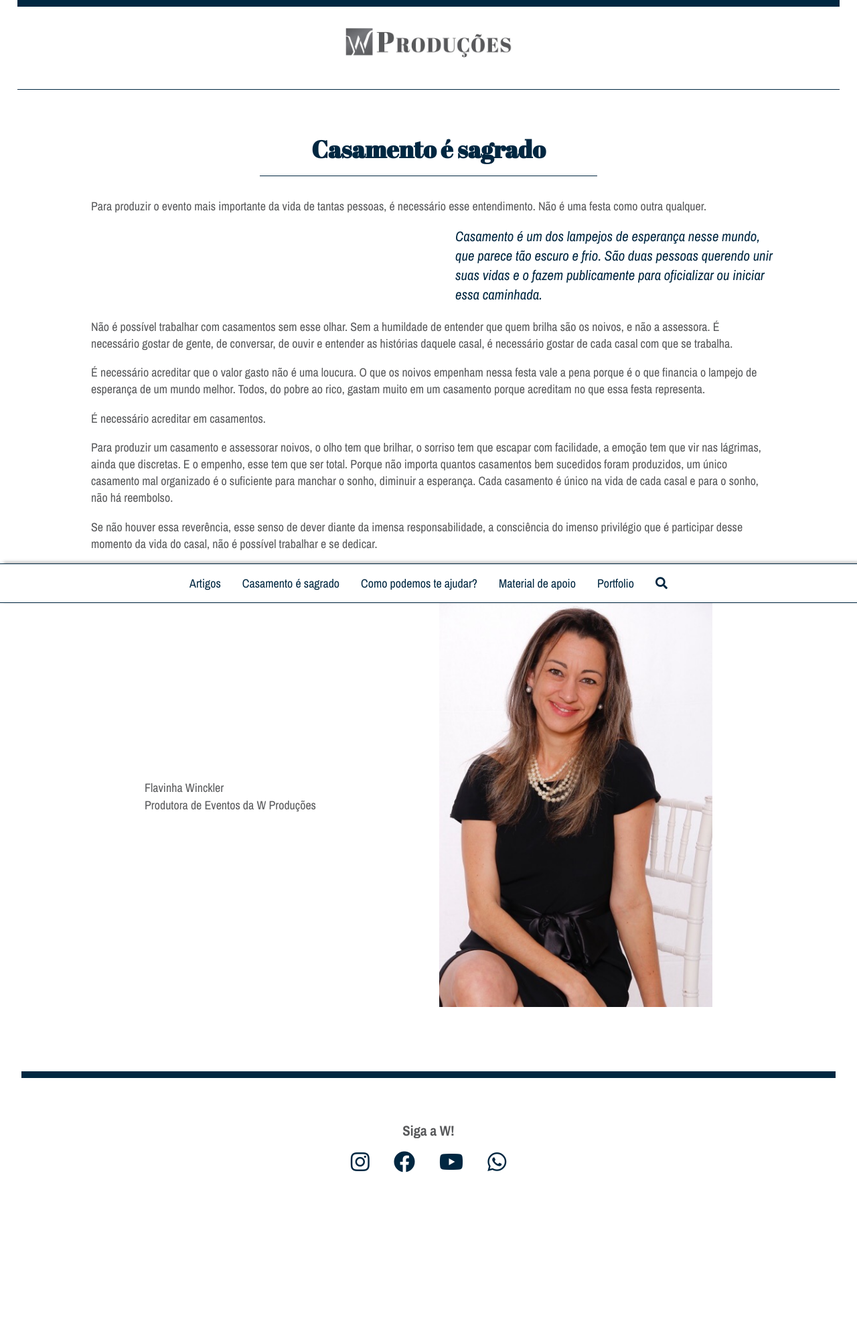
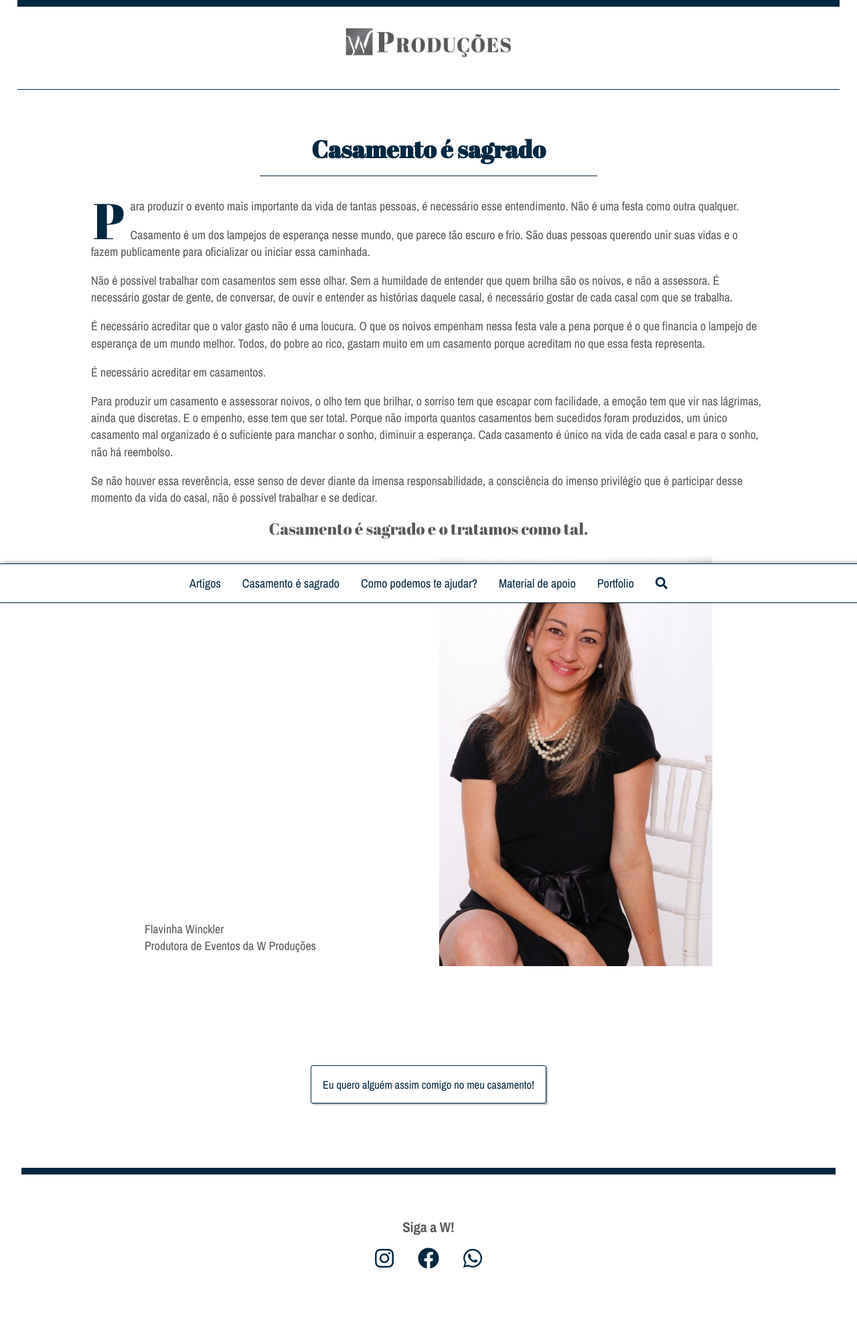
Before and after one commit to w-produtora/w-produtora.github.io, a Jekyll site: the page built from casamento-sagrado.html, in a window 1280 px wide. Shown: the whole page at 67% size. Built offline with Jekyll 4.4.1, drawn with Linux system fonts in a browser that asks for light colours; nearby versions of some CDN libraries; comment, search, counter and statistics services are not loaded; before the commit the page ends 1862 px from its top, so only the background shows below that.

Commit message:
Few adjustmentss

```diff
--- a/_includes/footer.html
+++ b/_includes/footer.html
@@ -4,7 +4,6 @@
     <div class="footer-social">
     	<i class="fab fa-instagram"></i>
     	<i class="fab fa-facebook"></i>
-    	<i class="fab fa-youtube"></i>
     	<i class="fab fa-whatsapp"></i>
     </div>
   </footer>
--- a/casamento-sagrado.html
+++ b/casamento-sagrado.html
@@ -12,9 +12,9 @@ permalink: /casamento-sagrado/
 
 	<h1 class="cs-title">{{ page.title }}</h1>
 
-	<p>Para produzir o evento mais importante da vida de tantas pessoas, é necessário esse entendimento. Não é uma festa como outra qualquer.</p>
+	<p><span class="cs-first">P</span>ara produzir o evento mais importante da vida de tantas pessoas, é necessário esse entendimento. Não é uma festa como outra qualquer.</p>
 
-	<p class="cs-esp">Casamento é um dos lampejos de esperança nesse mundo, que parece tão escuro e frio. São duas pessoas querendo unir suas vidas e o fazem publicamente para oficializar ou iniciar essa caminhada.</p>
+	<p>Casamento é um dos lampejos de esperança nesse mundo, que parece tão escuro e frio. São duas pessoas querendo unir suas vidas e o fazem publicamente para oficializar ou iniciar essa caminhada.</p>
 
 	<p>Não é possível trabalhar com casamentos sem esse olhar. Sem a humildade de entender que quem brilha são os noivos, e não a assessora. É necessário gostar de gente, de conversar, de ouvir e entender as histórias daquele casal, é necessário gostar de cada casal com que se trabalha.</p>
 
@@ -35,4 +35,8 @@ permalink: /casamento-sagrado/
 		<img src="/img/flavia.jpg" alt="">
 	</div>
 
+
+	<p class="center">
+ 		<a class="button" href="">{{ page.cta }}</a>
+  </p>
 	</div>
--- a/css/style.css
+++ b/css/style.css
@@ -49,10 +49,10 @@ li {
 
 
 hr {
-  background-image: linear-gradient(to right, rgba(0, 0, 0, 0), var(--laranja), var(--laranja), var(--laranja),rgba(0, 0, 0, 0));
+  background-image: linear-gradient(to right, rgba(0, 0, 0, 0), var(--azul), var(--azul), var(--azul), rgba(0, 0, 0, 0));
   border: 0;
   height: 1px;
-  margin-top: 1rem;
+  margin: 2rem;
 }
 
 .center {
@@ -214,6 +214,7 @@ header {
 
 .artigos-texto_info > h4{
   font-size: 1.2rem;
+  font-weight: normal;
 }
 
 .artigos-chamada {
@@ -401,11 +402,20 @@ blockquote > p {
 }
 
 .cs-esp {
-  width: 30rem;
+  text-align: center;
+  font-size: 1.5rem;
+  font-family: 'Abril Fatface';
+}
+
+.cs-first {
   color: var(--azul);
-  margin-left: 34rem;
-  font-size: 1.3rem;
-  font-style: italic;
+  float: left;
+  font-family: 'Abril Fatface';
+  font-size: 75px;
+  line-height: 60px;
+  padding-top: 4px;
+  padding-right: 8px;
+  padding-left: 3px;
 }
 
 .cs-fim {
@@ -414,15 +424,14 @@ blockquote > p {
   display: grid;
   grid-template-columns: 1fr 1fr;
   grid-gap: 2rem;
-  align-items: center;
+  align-items: end;
 }
 
 /* Accordion */
 
 .accordion {
-  display: grid;
-  grid-template-columns: repeat(2, 1fr);
-  grid-gap: 2rem;
+  max-width: 36rem;
+  margin: 0 auto;
 }
 
 input[type=checkbox] {
@@ -436,9 +445,9 @@ input[type=checkbox] {
 }
 
 .accordion-item h2 {
-  background-color: var(--cinza-claro);
+  margin-bottom: 1rem;
   padding: 1rem;
-  border-radius: 3px;
+  border-bottom: var(--bd-cinza);
 }
 
 .accordion-show {
```
Also changed, not shown: _posts/2019-04-02-pe-areia.md (+3 -3 lines), como-ajudar.html (+7 -5 lines).
